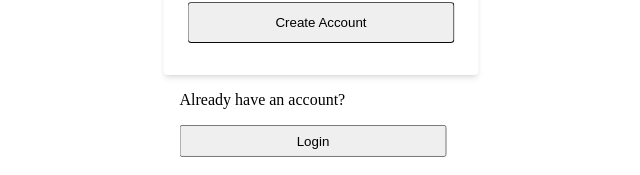
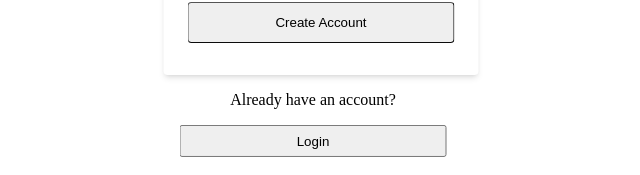
Before and after one commit to Tsubarah/samsta-haken, a React (Vite) app: page /signup in a window 1280 px wide. Shown: the part 466-641 px from the top of the page, without its empty margins (327-967 px from the left). Built offline with nearby package versions, Linux system fonts and the light colour scheme; no server answers.

Commit message:
Added some styling

```diff
--- a/src/components/Login.jsx
+++ b/src/components/Login.jsx
@@ -57,8 +57,8 @@ const Login = () => {
               <button className="block border border-grey-light p-3 rounded">
                 Login
               </button>
-              <div className="text-grey-dark mb-5">
-                <p>Don't have an account?</p>
+              <div className="text-grey-dark mb-5 flex flex-col justify-center">
+                <p className="m-auto py-4">Don't have an account?</p>
                 <button className="px-8 h-8">
                 Create account
                 </button>
--- a/src/components/Signup.jsx
+++ b/src/components/Signup.jsx
@@ -85,7 +85,7 @@ const Signup = () => {
           </div>
         </form>
         <div className="flex flex-col justify-center text-grey-dark w-full">
-          <p>Already have an account?</p>
+          <p className="m-auto py-4">Already have an account?</p>
           <button className="px-8 h-8" onClick={() => {setLoginSwipe(true)}}>
             Login
           </button>
```
